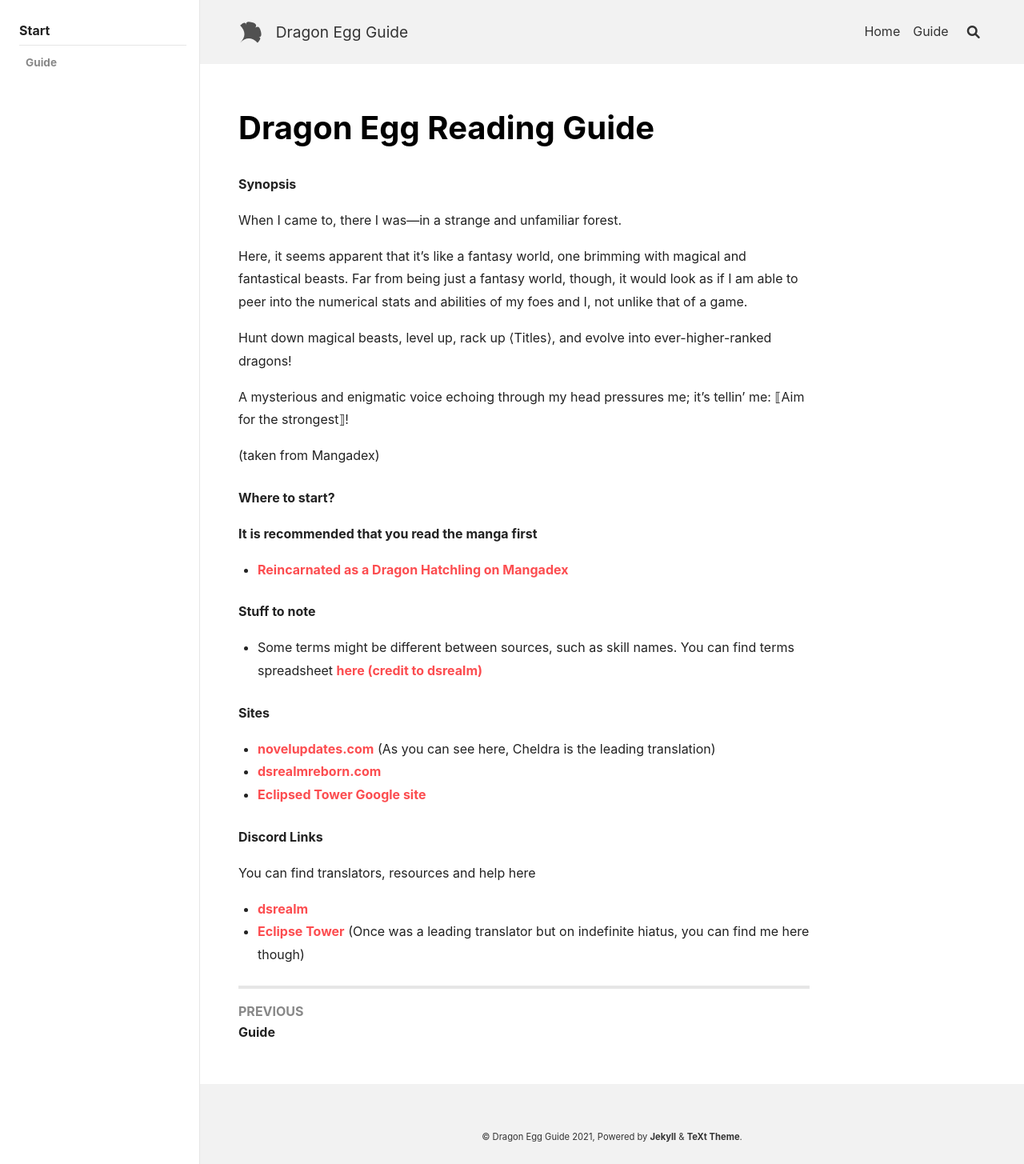
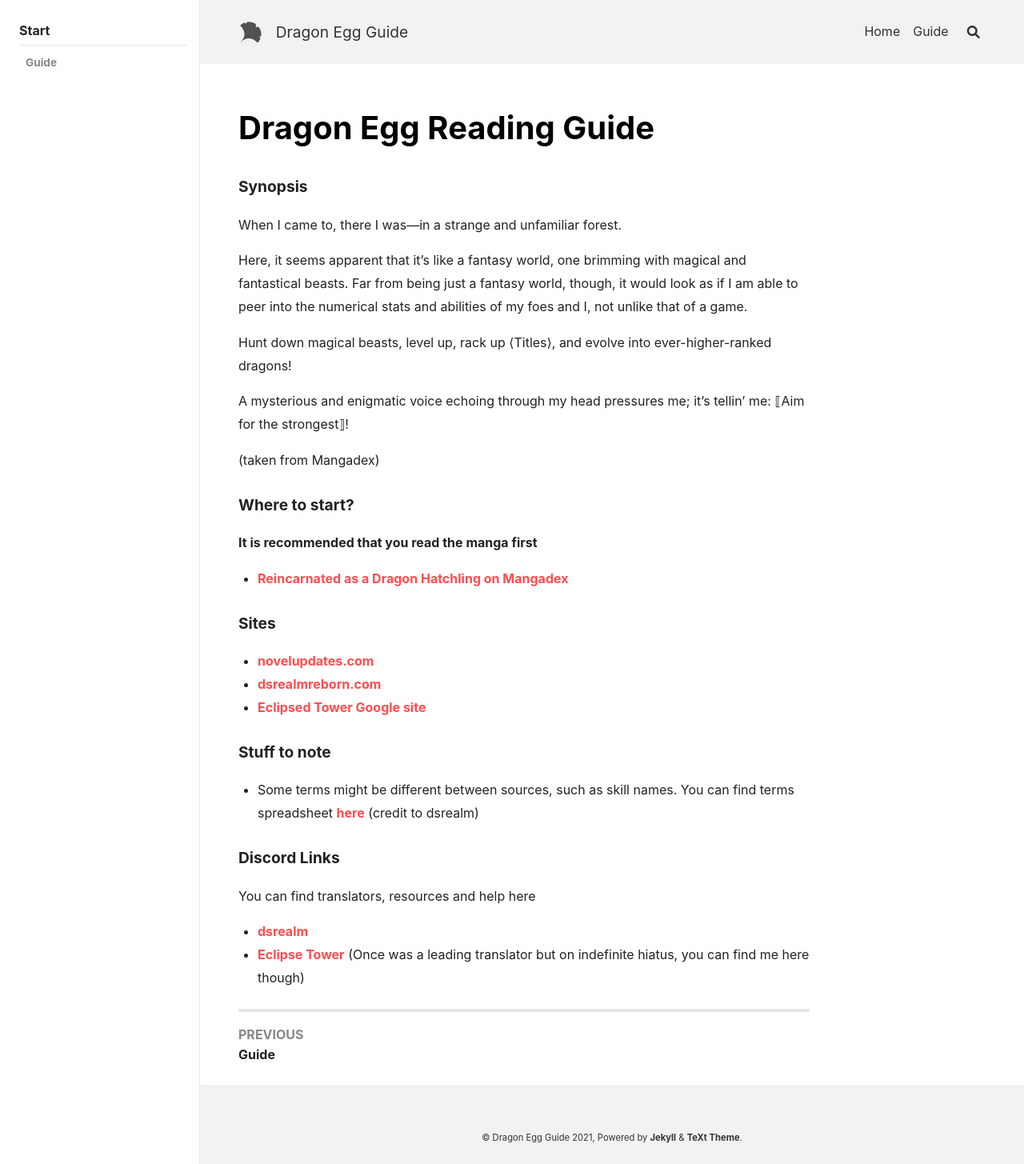
Before and after one commit to NovusIrez/DragonEggGuide, a Jekyll site: the page built from docs/gist.md, in a window 1280 px wide. Shown: the whole page at 80% size. Built offline with Jekyll 4.4.1, drawn with Linux system fonts in a browser that asks for light colours; nearby versions of some CDN libraries.

Commit message:
Update gist.md

```diff
--- a/docs/gist.md
+++ b/docs/gist.md
@@ -4,7 +4,7 @@ layout: article
 title: Dragon Egg Reading Guide
 
 ---
-##### Synopsis
+#### Synopsis
 
 When I came to, there I was—in a strange and unfamiliar forest.
 
@@ -16,21 +16,21 @@ A mysterious and enigmatic voice echoing through my head pressures me; it’s te
 
 (taken from Mangadex)
 
-##### Where to start?
+#### Where to start?
 
 **It is recommended that you read the manga first**
 
 - [Reincarnated as a Dragon Hatchling on Mangadex](https://mangadex.org/title/fa197a3e-6dd6-470d-91e4-c0130a1392d3/tensei-shitara-dragon-no-tamago-datta-ibara-no-dragon-road)
 
-##### Stuff to note
-- Some terms might be different between sources, such as skill names. You can find terms spreadsheet [here (credit to dsrealm)](https://docs.google.com/spreadsheets/d/12dJ8WVFg0CZi_VlGkedOWQZuz6Yq-slZ9BCys6LuC6o/edit#gid=0)
-
-##### Sites
-- [novelupdates.com](https://www.novelupdates.com/series/reincarnated-as-a-dragons-egg-lets-aim-to-be-the-strongest/) (As you can see here, Cheldra is the leading translation)
+#### Sites
+- [novelupdates.com](https://www.novelupdates.com/series/reincarnated-as-a-dragons-egg-lets-aim-to-be-the-strongest/)
 - [dsrealmreborn.com](https://dsrealmreborn.com/)
 - [Eclipsed Tower Google site](https://sites.google.com/view/dragoneggtl/home?authuser=0)
 
-##### Discord Links
+#### Stuff to note
+- Some terms might be different between sources, such as skill names. You can find terms spreadsheet [here](https://docs.google.com/spreadsheets/d/12dJ8WVFg0CZi_VlGkedOWQZuz6Yq-slZ9BCys6LuC6o/edit#gid=0) (credit to dsrealm)
+
+#### Discord Links
 You can find translators, resources and help here
 - [dsrealm](https://discord.gg/5YvW4e7Dxp)
 - [Eclipse Tower](https://discord.gg/eCnvvEXN4a) (Once was a leading translator but on indefinite hiatus, you can find me here though)
```
